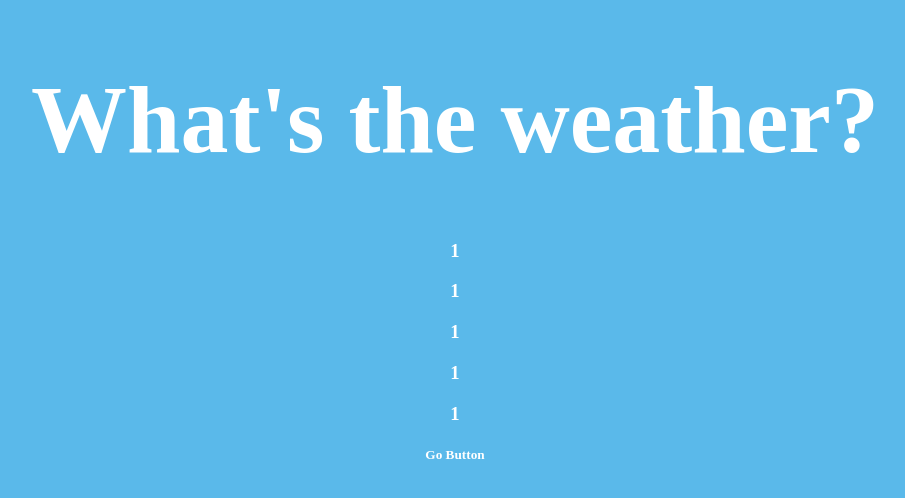
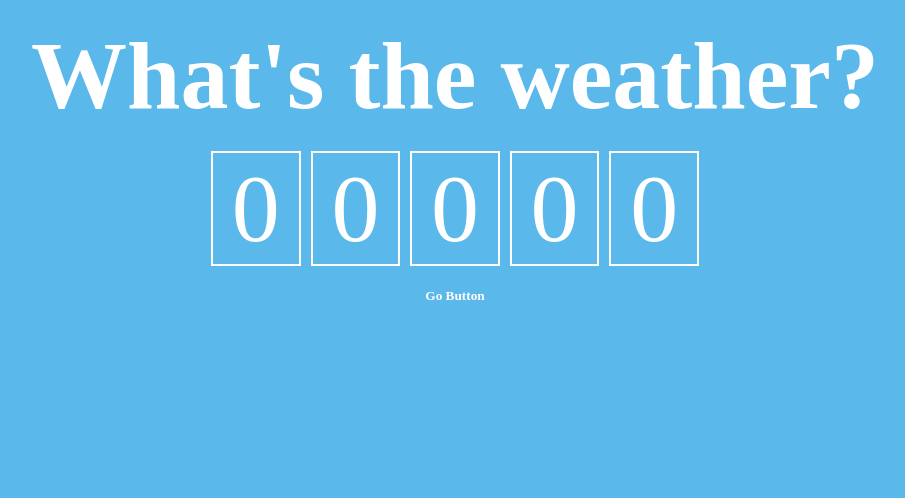
Before and after one commit to macolby14/weather-app, a React (Create React App) app: page / in a window 1280 px wide. Shown: the top 498 px of the page, without its empty margins (185-1090 px from the left). Built offline with nearby package versions, Linux system fonts and the light colour scheme; a web font is replaced by a local one.

Commit message:
ZipCode digits with two-way binding

```diff
--- a/src/components/Title/Title.jsx
+++ b/src/components/Title/Title.jsx
@@ -2,11 +2,7 @@ import React from "react";
 import classes from "./Title.module.css";
 
 const Title = props => {
-  return (
-    <div className={classes.title}>
-      <h1>{props.children}</h1>
-    </div>
-  );
+  return <div className={classes.title}>{props.children}</div>;
 };
 
 export default Title;
--- a/src/components/Title/Title.module.css
+++ b/src/components/Title/Title.module.css
@@ -1,25 +1,28 @@
 /*Mobile is default*/
 .title {
-  font-size: 1.2em;
+  font-size: 2.4em;
+  font-weight: bolder;
+  height: 100%;
+  margin: 20px 0;
 }
 
 /*Phones in landscape*/
 @media only screen and (min-width: 600px) {
   .title {
-    font-size: 1.5em;
+    font-size: 3em;
   }
 }
 
 /*Tablets*/
 @media only screen and (min-width: 768px) {
   .title {
-    font-size: 2em;
+    font-size: 4em;
   }
 }
 
 /*Desktops*/
 @media only screen and (min-width: 1200px) {
   .title {
-    font-size: 3em;
+    font-size: 6em;
   }
 }
--- a/src/components/ZipCode/Digit/Digit.jsx
+++ b/src/components/ZipCode/Digit/Digit.jsx
@@ -1,7 +1,20 @@
 import React from "react";
 
+import classes from "./Digit.module.css";
+
 const Digit = props => {
-  return <h3>1</h3>;
+  return (
+    <div className={classes.Digit}>
+      <input
+        value={props.value}
+        type="text"
+        size="1"
+        maxLength="1"
+        onChange={props.digitChanged}
+        placeholder="0"
+      />
+    </div>
+  );
 };
 
 export default Digit;
--- a/src/components/ZipCode/Digit/Digit.module.css
+++ b/src/components/ZipCode/Digit/Digit.module.css
@@ -0,0 +1,38 @@
+.Digit {
+  font-size: 6em;
+  border: 2px solid white;
+  margin: 0 5px;
+  text-align: center;
+  box-sizing: border-box;
+  width: 20%;
+}
+
+.Digit input {
+  background: inherit;
+  height: 80%;
+  width: 100%;
+  margin: 0;
+  padding: 0;
+  font-size: inherit;
+  text-align: center;
+  color: inherit;
+  font: inherit;
+  border: none;
+}
+
+.Digit input:focus {
+  background-color: inherit;
+  outline: none;
+}
+
+@media (min-width: 600px) {
+  .Digit {
+    width: 12%;
+  }
+}
+
+@media (min-width: 1200px) {
+  .Digit {
+    width: 7%;
+  }
+}
--- a/src/components/ZipCode/ZipCode.jsx
+++ b/src/components/ZipCode/ZipCode.jsx
@@ -1,17 +1,22 @@
 import React from "react";
 
 import Digit from "./Digit/Digit";
+import classes from "./ZipCode.module.css";
 
 const ZipCode = props => {
-  return (
-    <div>
-      <Digit />
-      <Digit />
-      <Digit />
-      <Digit />
-      <Digit />
-    </div>
-  );
+  const digits = props.digits.map((e, i) => {
+    return (
+      <Digit
+        key={i}
+        value={e}
+        digitChanged={e => {
+          props.digitChanged(e, i);
+        }}
+      />
+    );
+  });
+
+  return <div className={classes.ZipCode}>{digits}</div>;
 };
 
 export default ZipCode;
--- a/src/components/ZipCode/ZipCode.module.css
+++ b/src/components/ZipCode/ZipCode.module.css
@@ -0,0 +1,4 @@
+.ZipCode {
+  display: flex;
+  justify-content: center;
+}
--- a/src/components/containers/WeatherDisplay/WeatherDisplay.jsx
+++ b/src/components/containers/WeatherDisplay/WeatherDisplay.jsx
@@ -4,11 +4,26 @@ import Title from "../../Title/Title";
 import ZipCode from "../../ZipCode/ZipCode";
 
 class WeatherDisplay extends React.Component {
+  state = {
+    digits: [0, 0, 0, 0, 0],
+    activeDigitIndex: 0
+  };
+
+  digitChangedHandler = (e, digitIndex) => {
+    const copyDigits = [...this.state.digits]; //avoid changing state directly
+    copyDigits[digitIndex] = e.target.value;
+    this.setState({ digits: copyDigits });
+  };
+
   render() {
     return (
       <div className="WeatherDisplay">
         <Title> What's the weather? </Title>
-        <ZipCode />
+        <ZipCode
+          digits={this.state.digits}
+          digitChanged={this.digitChangedHandler}
+          activeDigitIndex={this.state.activeDigitIndex}
+        />
         <h5>Go Button</h5>
       </div>
     );
```
